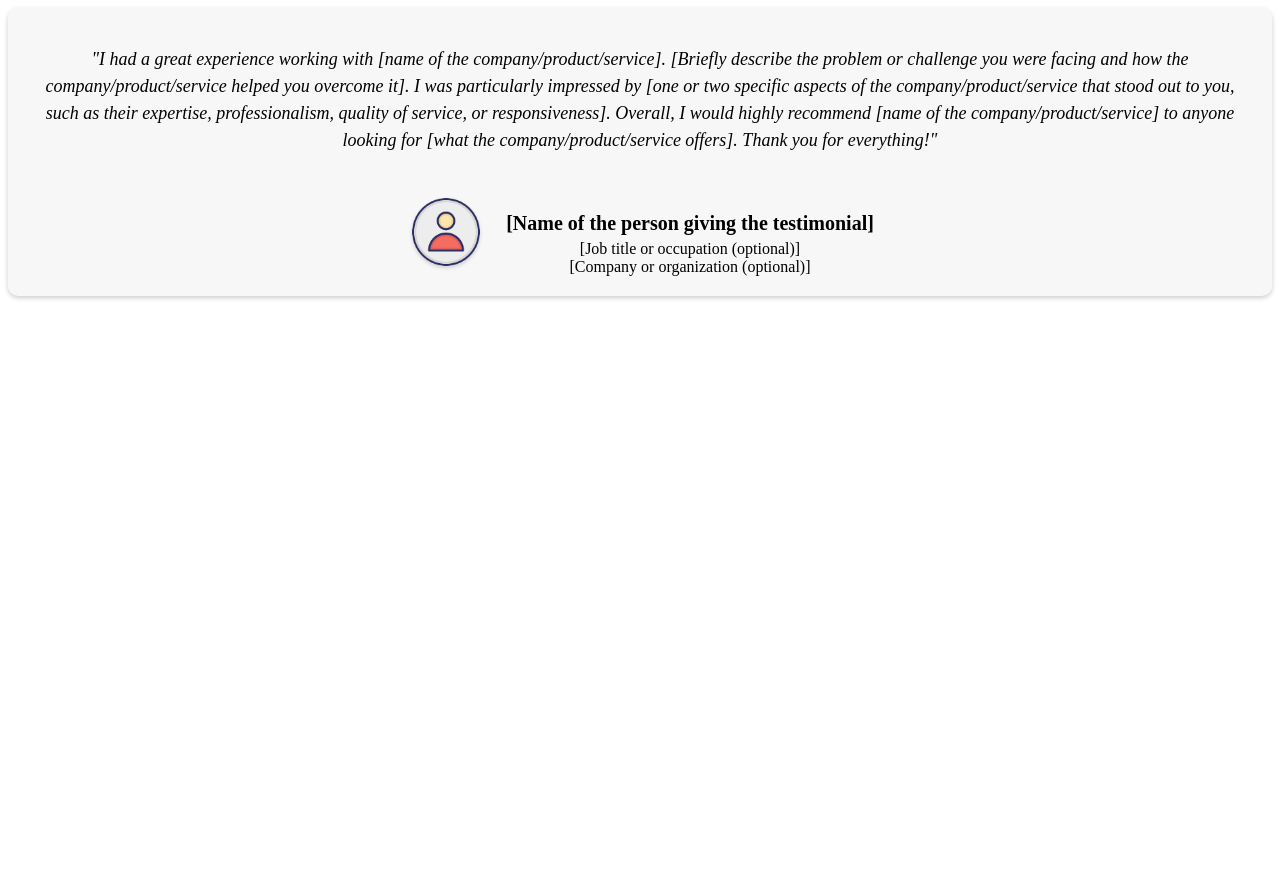
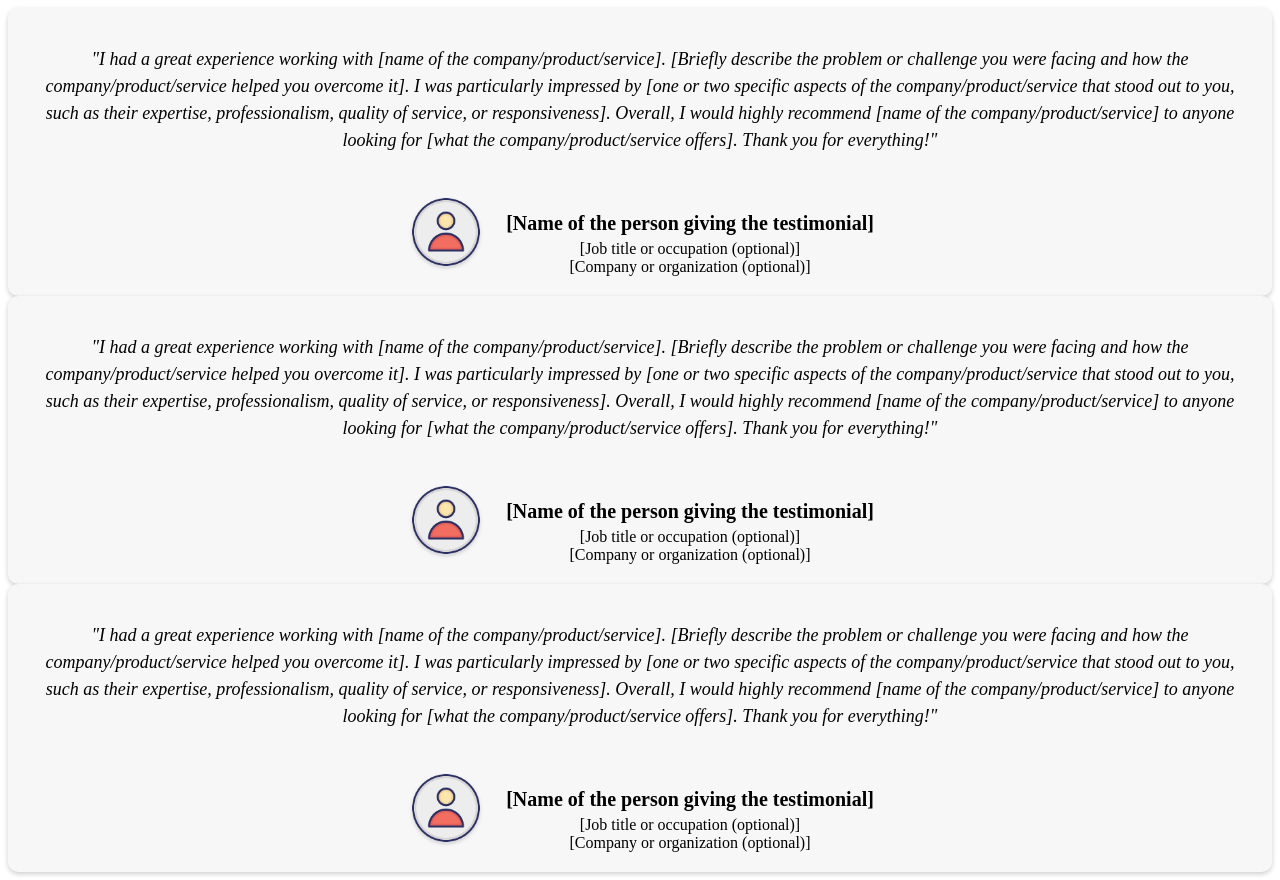
Before and after one commit to konregon/ChatGTP-QA, a plain HTML site: page testimonial/inde.html in a window 1280 px wide. Before the commit the page ends 800 px from the top, so only its background shows below. Drawn offline with Linux system fonts and the light colour scheme.

Commit message:
Update inde.html

```diff
--- a/testimonial/inde.html
+++ b/testimonial/inde.html
@@ -31,6 +31,42 @@
             </div>
         </div>
     </div>
+    <div class="testimonial">
+        <div class="testimonial-text">
+            <p>"I had a great experience working with [name of the company/product/service]. [Briefly describe the
+                problem or challenge you were facing and how the company/product/service helped you overcome it]. I was
+                particularly impressed by [one or two specific aspects of the company/product/service that stood out to
+                you, such as their expertise, professionalism, quality of service, or responsiveness]. Overall, I would
+                highly recommend [name of the company/product/service] to anyone looking for [what the
+                company/product/service offers]. Thank you for everything!"</p>
+        </div>
+        <div class="testimonial-info">
+            <img src="images/Ellipse 19.png" alt="[alt text for image]">
+            <div class="testimonial-name">
+                <h3>[Name of the person giving the testimonial]</h3>
+                <p>[Job title or occupation (optional)]</p>
+                <p>[Company or organization (optional)]</p>
+            </div>
+        </div>
+    </div>
+    <div class="testimonial">
+        <div class="testimonial-text">
+            <p>"I had a great experience working with [name of the company/product/service]. [Briefly describe the
+                problem or challenge you were facing and how the company/product/service helped you overcome it]. I was
+                particularly impressed by [one or two specific aspects of the company/product/service that stood out to
+                you, such as their expertise, professionalism, quality of service, or responsiveness]. Overall, I would
+                highly recommend [name of the company/product/service] to anyone looking for [what the
+                company/product/service offers]. Thank you for everything!"</p>
+        </div>
+        <div class="testimonial-info">
+            <img src="images/Ellipse 19.png" alt="[alt text for image]">
+            <div class="testimonial-name">
+                <h3>[Name of the person giving the testimonial]</h3>
+                <p>[Job title or occupation (optional)]</p>
+                <p>[Company or organization (optional)]</p>
+            </div>
+        </div>
+    </div>
 
 </body>
 
```
